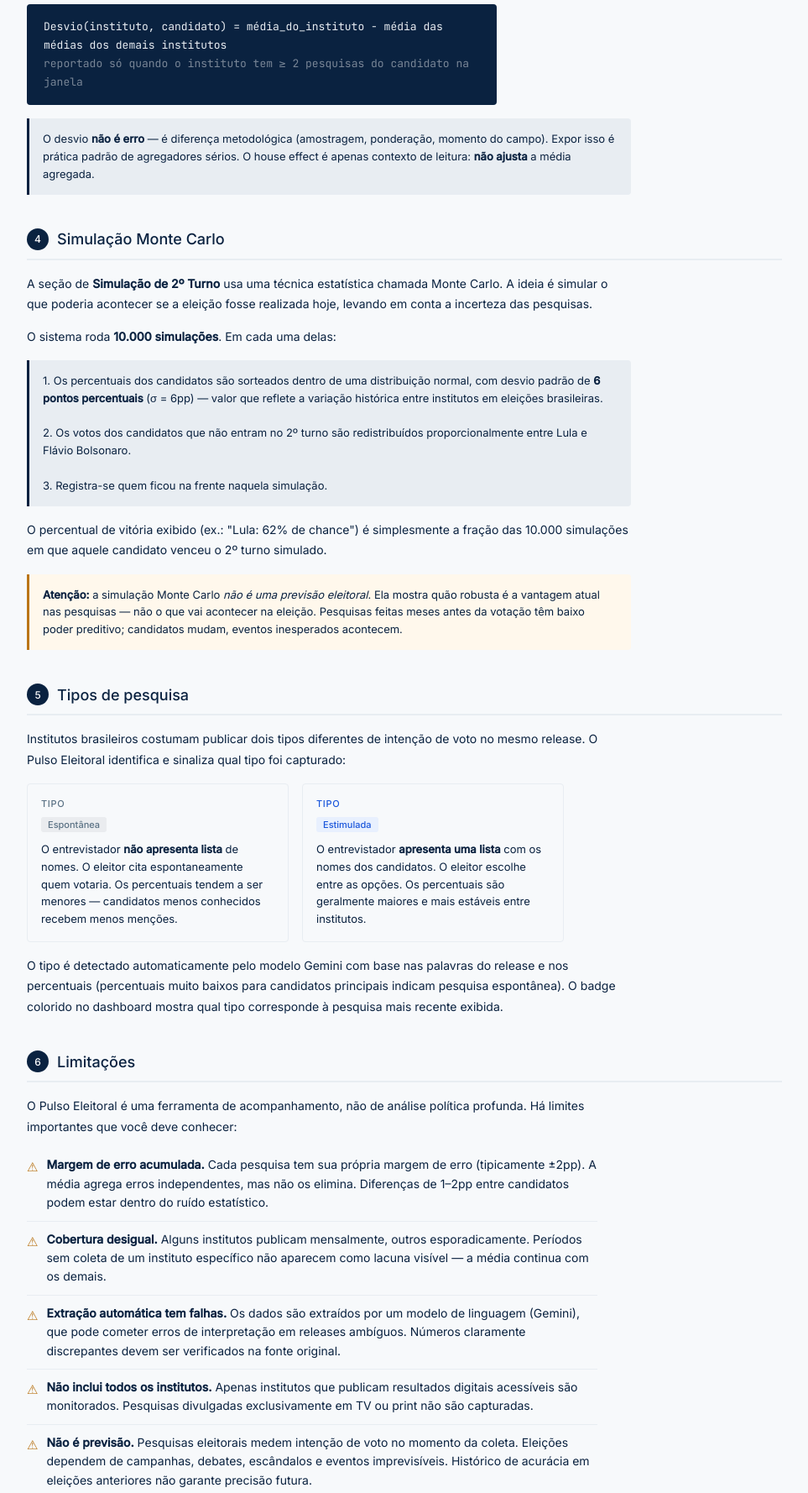
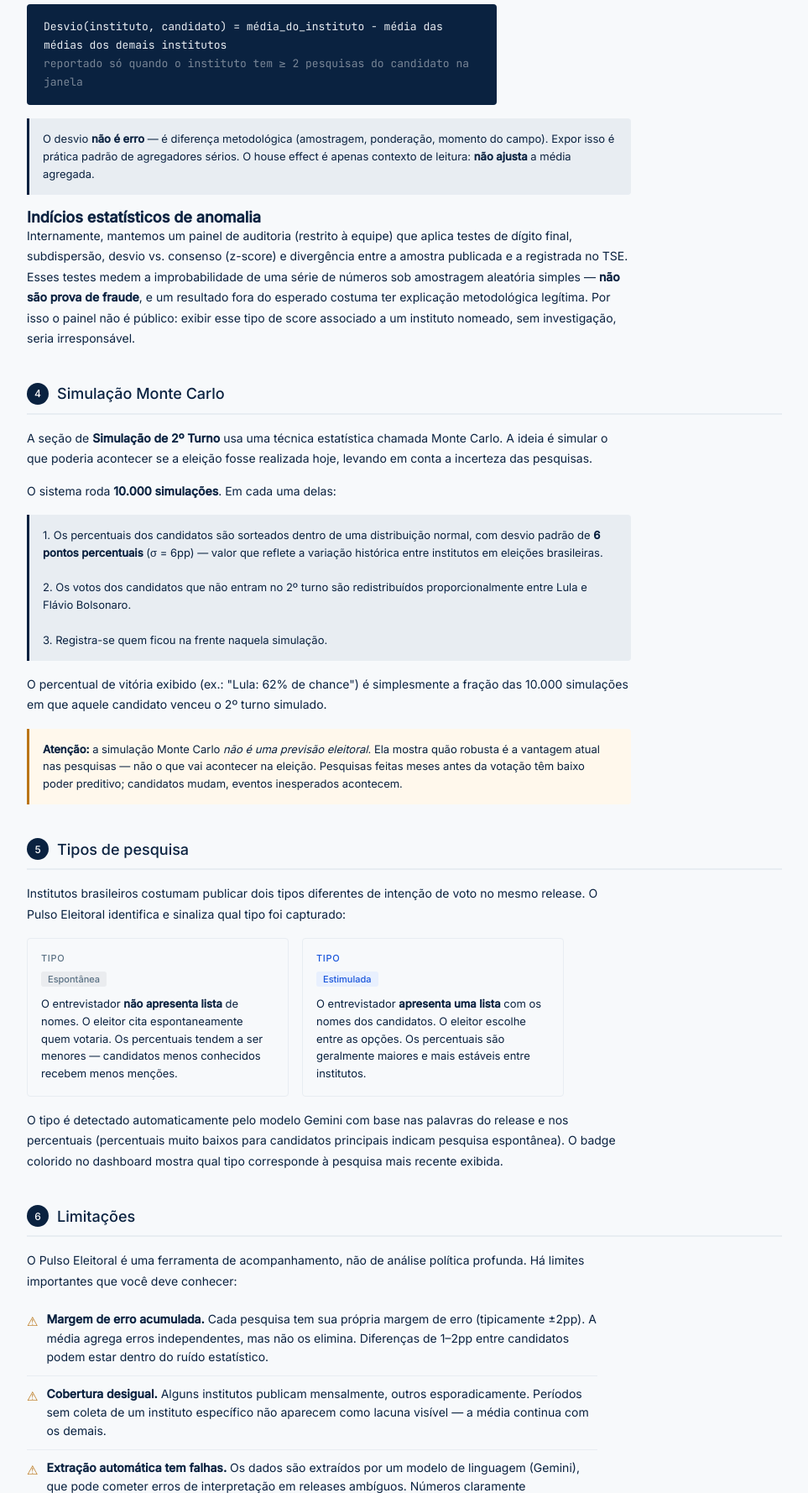
Before and after one commit to simoesleandro/Pulso-eleitoral, a Flask app: page /metodologia in a window 1280 px wide. Shown: the part 2153-3931 px from the top of the page at 84% size, without its empty margins (158-1121 px from the left). Run offline with Flask 3, Linux system fonts and the light colour scheme; data comes from the database, SQL or seed files in the repository; some libraries are stand-ins or nearby versions.

Commit message:
docs(metodologia): menciona o painel de indícios estatísticos (restrito)
Parágrafo curto explicando que existe auditoria interna de anomalias,
sem expor scores de institutos nomeados na página pública.

Co-Authored-By: Claude Fable 5 <noreply@anthropic.com>

```diff
--- a/templates/metodologia.html
+++ b/templates/metodologia.html
@@ -374,6 +374,13 @@
           O desvio <strong>não é erro</strong> — é diferença metodológica (amostragem, ponderação, momento do campo). Expor isso é prática padrão de agregadores sérios. O house effect é apenas contexto de leitura: <strong>não ajusta</strong> a média agregada.
         </div>
       </div>
+
+      <div style="margin-top: var(--pe-space-5); padding-top: var(--pe-space-4); border-top: 1px solid var(--pe-border);">
+        <h3 style="font-size: 18px; font-weight: 600; margin-bottom: var(--pe-space-2);">Indícios estatísticos de anomalia</h3>
+        <div class="met-prose">
+          <p>Internamente, mantemos um painel de auditoria (restrito à equipe) que aplica testes de dígito final, subdispersão, desvio vs. consenso (z-score) e divergência entre a amostra publicada e a registrada no TSE. Esses testes medem a improbabilidade de uma série de números sob amostragem aleatória simples — <strong>não são prova de fraude</strong>, e um resultado fora do esperado costuma ter explicação metodológica legítima. Por isso o painel não é público: exibir esse tipo de score associado a um instituto nomeado, sem investigação, seria irresponsável.</p>
+        </div>
+      </div>
     </section>
 
     <!-- 4. Monte Carlo -->
```
